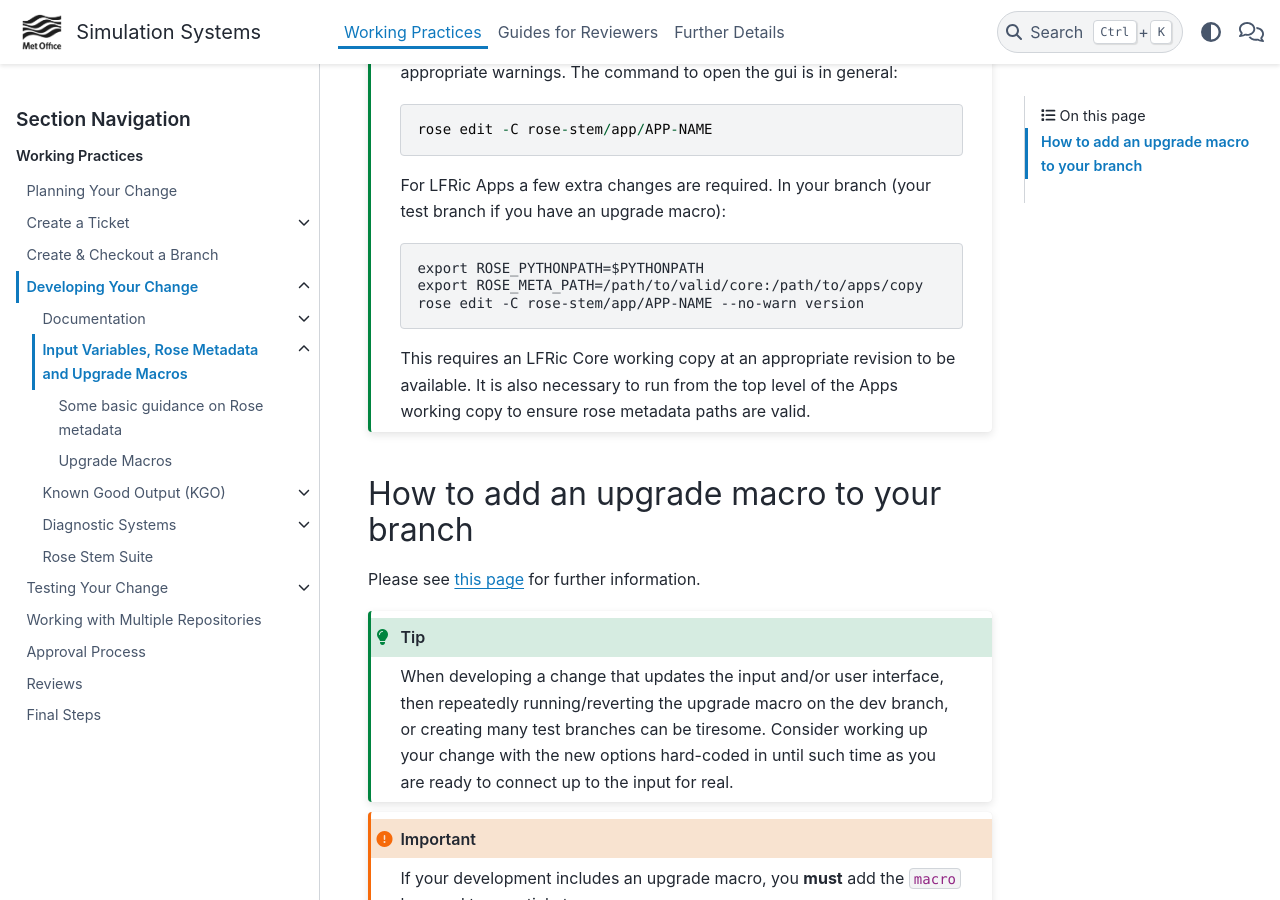
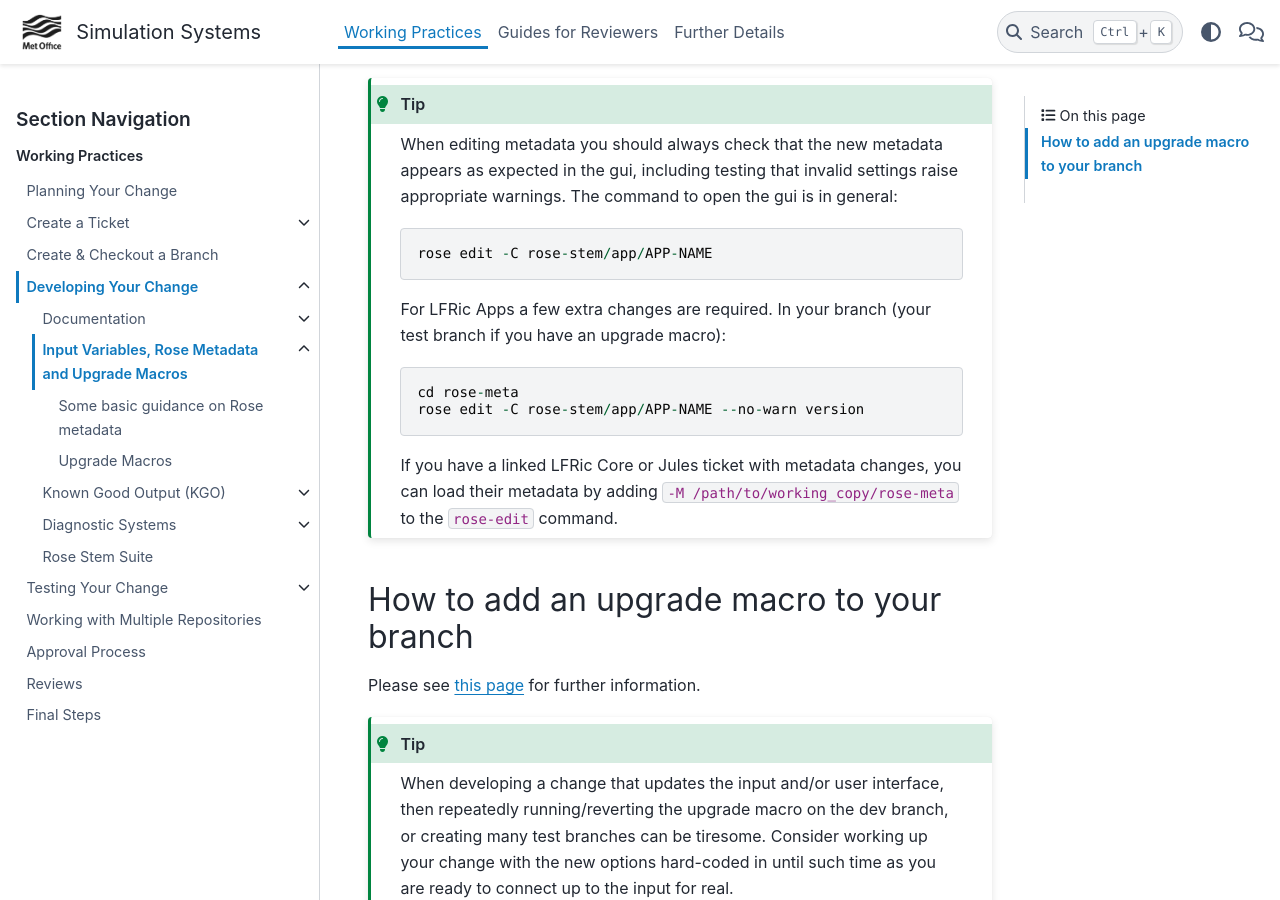
Before and after one commit to MetOffice/simulation-systems, a Sphinx documentation site: the page built from source/WorkingPractices/inputs.rst, in a window 1280 px wide and 900 px high, scrolled down 1650 px. Built offline with Sphinx 7.4.7 and the PyData theme 0.15.4, drawn with Linux system fonts in a browser that asks for light colours; some of the changed text lies outside the part shown.

Commit message:
add central meta docs

```diff
--- a/source/WorkingPractices/inputs.rst
+++ b/source/WorkingPractices/inputs.rst
@@ -38,6 +38,8 @@
     .. tab-item:: LFRic
 
         ``vnXX.Y_<branch_name>/<sub-module>/rose-meta/*/HEAD/rose-meta.conf``
+
+In addition to the above locations, the rose metadata is centrally mirrored on Met Office systems. This means that metadata that has been committed to the trunk can be accessed without a working copy. This may be of use when upgrading scientific suites between versions.
 
 All new namelist variables need a new entry so that the metadata loads into the
 Rose GUI for users to switch it on. Additionally, sometimes the metadata needs
@@ -82,11 +84,10 @@
 
   .. code-block::
 
-    export ROSE_PYTHONPATH=$PYTHONPATH
-    export ROSE_META_PATH=/path/to/valid/core:/path/to/apps/copy
+    cd rose-meta
     rose edit -C rose-stem/app/APP-NAME --no-warn version
 
-  This requires an LFRic Core working copy at an appropriate revision to be available. It is also necessary to run from the top level of the Apps working copy to ensure rose metadata paths are valid.
+  If you have a linked LFRic Core or Jules ticket with metadata changes, you can load their metadata by adding ``-M /path/to/working_copy/rose-meta`` to the ``rose-edit`` command.
 
 How to add an upgrade macro to your branch
 ------------------------------------------
```
